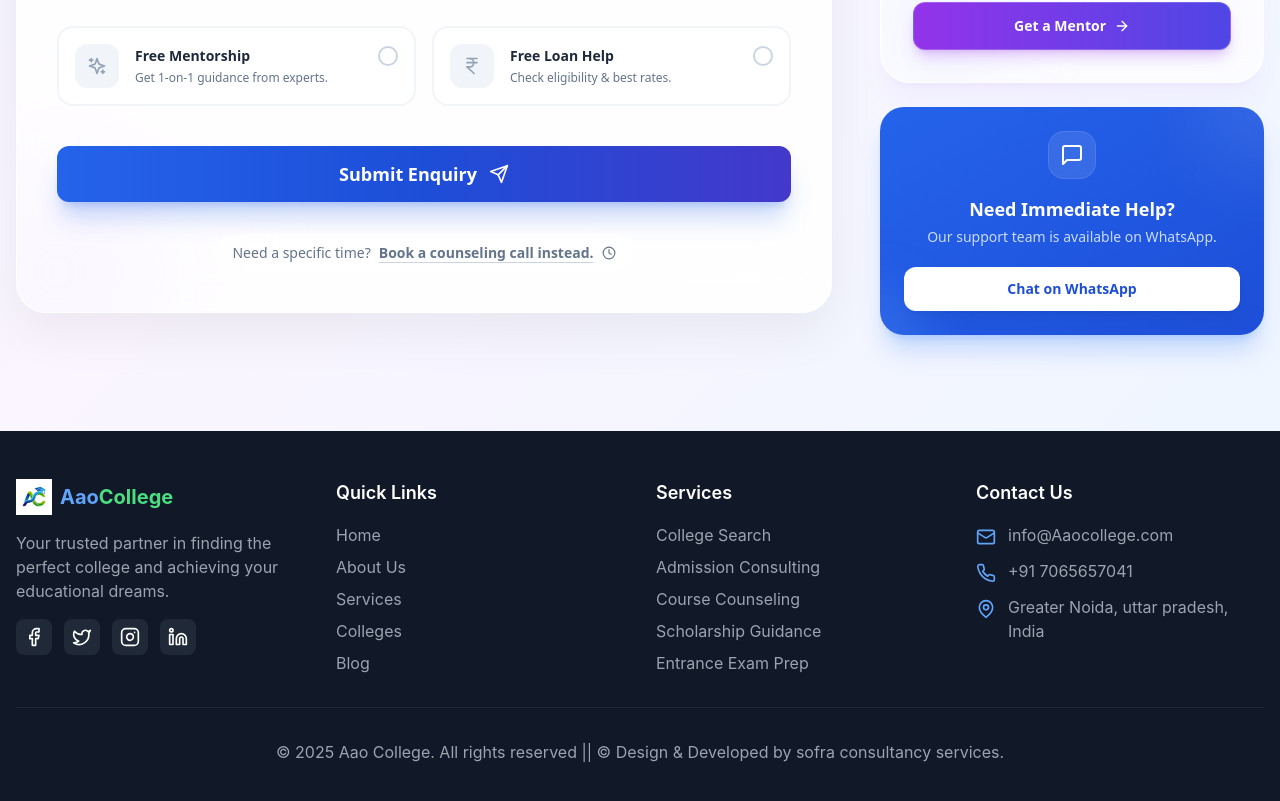
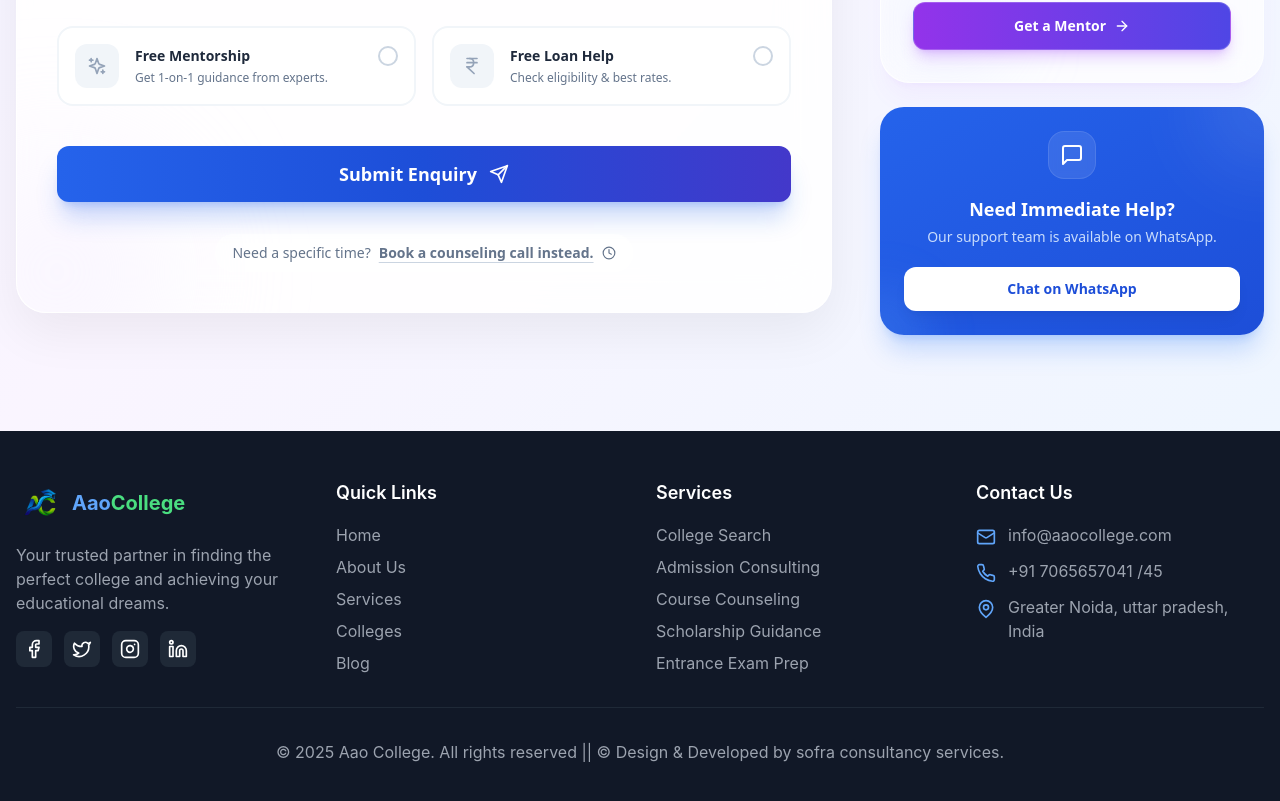
Before and after one commit to chalocollegeofficial/chalocollege, a React (Vite) app: page /contact in a window 1280 px wide. Shown: the part 1023-1824 px from the top of the page. Built offline with nearby package versions, Linux system fonts and the light colour scheme.

Commit message:
Little changes made

```diff
--- a/index.html
+++ b/index.html
@@ -10,20 +10,20 @@
   <meta name="viewport" content="width=device-width, initial-scale=1.0" />
 
   <!-- Brand/Generator -->
-  <meta name="generator" content="ChaloCollege" />
-  <meta name="application-name" content="ChaloCollege" />
+  <meta name="generator" content="AaoCollege" />
+  <meta name="application-name" content="AaoCollege" />
 
   <!-- =========================================================
          TITLE + DESCRIPTION
   ========================================================== -->
-  <title>ChaloCollege | College Admissions, Courses, Fees, Reviews & Mentorship</title>
+  <title>Aao College | College Admissions, Courses, Fees, Reviews & Mentorship</title>
   <meta name="description"
-    content="Find the best colleges, courses, fees, and verified student reviews. Get admission guidance, counseling, and free mentorship support with ChaloCollege." />
+    content="Find the best colleges, courses, fees, and verified student reviews. Get admission guidance, counseling, and free mentorship support with AaoCollege." />
 
   <!-- Helpful optional SEO meta -->
   <meta name="keywords"
     content="college admissions, colleges in India, course fees, Greater Noida colleges, counseling, mentorship, PG near colleges" />
-  <meta name="author" content="ChaloCollege" />
+  <meta name="author" content="AaoCollege" />
 
   <!-- =========================================================
          INDEXING
@@ -34,7 +34,7 @@
   <!-- =========================================================
          CANONICAL
   ========================================================== -->
-  <link rel="canonical" href="https://chalocollege.com/" />
+  <link rel="canonical" href="https://aaocollege.com/" />
 
   <!-- =========================================================
          LOGO SOURCE (FROM NAVBAR)
@@ -64,12 +64,12 @@
   <!-- =========================================================
          OPEN GRAPH
   ========================================================== -->
-  <meta property="og:site_name" content="ChaloCollege" />
+  <meta property="og:site_name" content="AaoCollege" />
   <meta property="og:type" content="website" />
-  <meta property="og:url" content="https://chalocollege.com/" />
-  <meta property="og:title" content="ChaloCollege | College Admissions, Courses, Fees, Reviews & Mentorship" />
+  <meta property="og:url" content="https://aaocollege.com/" />
+  <meta property="og:title" content="AaoCollege | College Admissions, Courses, Fees, Reviews & Mentorship" />
   <meta property="og:description"
-    content="Explore colleges, compare courses & fees, read verified reviews, and get admission guidance with ChaloCollege." />
+    content="Explore colleges, compare courses & fees, read verified reviews, and get admission guidance with AaoCollege." />
   <!-- Using your current logo as OG image (safe fallback) -->
   <meta property="og:image"
     content="https://horizons-cdn.hostinger.com/e148a778-f5d3-4216-abaa-f24f53f3982a/51eee7f97219bd80b91be3297c182a6f.png" />
@@ -78,8 +78,8 @@
          TWITTER
   ========================================================== -->
   <meta name="twitter:card" content="summary_large_image" />
-  <meta name="twitter:url" content="https://chalocollege.com/" />
-  <meta name="twitter:title" content="ChaloCollege | College Admissions, Courses, Fees, Reviews & Mentorship" />
+  <meta name="twitter:url" content="https://aaocollege.com/" />
+  <meta name="twitter:title" content="AaoCollege | College Admissions, Courses, Fees, Reviews & Mentorship" />
   <meta name="twitter:description"
     content="Find colleges, courses, fees, and verified student reviews. Get admission guidance and free mentorship." />
   <meta name="twitter:image"
@@ -98,8 +98,8 @@
     {
       "@context": "https://schema.org",
       "@type": "Organization",
-      "name": "ChaloCollege",
-      "url": "https://chalocollege.com/",
+      "name": "AaoCollege",
+      "url": "https://aaocollege.com/",
       "logo": "https://horizons-cdn.hostinger.com/e148a778-f5d3-4216-abaa-f24f53f3982a/51eee7f97219bd80b91be3297c182a6f.png"
     }
   </script>
@@ -108,11 +108,11 @@
     {
       "@context": "https://schema.org",
       "@type": "WebSite",
-      "name": "ChaloCollege",
-      "url": "https://chalocollege.com/",
+      "name": "AaoCollege",
+      "url": "https://aaocollege.com/",
       "potentialAction": {
         "@type": "SearchAction",
-        "target": "https://chalocollege.com/search?q={search_term_string}",
+        "target": "https://aaocollege.com/search?q={search_term_string}",
         "query-input": "required name=search_term_string"
       }
     }
--- a/src/components/Footer.jsx
+++ b/src/components/Footer.jsx
@@ -11,9 +11,9 @@ const Footer = () => {
             <div className="flex items-center space-x-2 mb-4">
               {/* New Logo Image */}
               <img
-                src="/logo.png"
+                src="/nobglogo.png"
                 alt="Aao College Logo"
-                className="h-9 w-9 object-contain"
+                className="h-12 w-12 object-contain"
               />
               {/* Branded Title */}
               <span className="text-xl font-bold">
@@ -67,11 +67,11 @@ const Footer = () => {
             <ul className="space-y-3">
               <li className="flex items-start space-x-3">
                 <Mail className="h-5 w-5 text-blue-400 mt-1 flex-shrink-0" />
-                <span className="text-gray-400">info@Aaocollege.com</span>
+                <span className="text-gray-400">info@aaocollege.com</span>
               </li>
               <li className="flex items-start space-x-3">
                 <Phone className="h-5 w-5 text-blue-400 mt-1 flex-shrink-0" />
-                <span className="text-gray-400">+91 7065657041</span>
+                <span className="text-gray-400">+91 7065657041 /45</span>
               </li>
               <li className="flex items-start space-x-3">
                 <MapPin className="h-5 w-5 text-blue-400 mt-1 flex-shrink-0" />
--- a/src/components/Navbar.jsx
+++ b/src/components/Navbar.jsx
@@ -33,7 +33,7 @@ const Navbar = () => {
           <Link to="/" className="flex items-center space-x-2 group">
             {/* New Logo Image */}
             <img
-              src="/logo.png"
+              src="/nobglogo.png"
               alt="Aao College Logo"
               className="h-16 w-16 object-contain"
             />
--- a/src/components/colleges/FilterSidebar.jsx
+++ b/src/components/colleges/FilterSidebar.jsx
@@ -2,7 +2,7 @@ import React from 'react';
 import { X } from 'lucide-react';
 import { Button } from '@/components/ui/button';
 
-const FilterSidebar = ({ show, onClose, onFilterChange, filters }) => {
+const FilterSidebar = ({ show, onClose, onFilterChange, filters, cities = [] }) => {
   const states = [
     'Delhi', 'Uttar Pradesh', 'Maharashtra', 'Karnataka', 'Tamil Nadu',
     'Telangana', 'West Bengal', 'Rajasthan', 'Punjab', 'Haryana', 'Madhya Pradesh'
@@ -22,6 +22,7 @@ const FilterSidebar = ({ show, onClose, onFilterChange, filters }) => {
   const handleClear = () => {
     onFilterChange({
       state: '',
+      city: '',
       course: '',
       collegeName: '',
       category: '',
@@ -89,6 +90,21 @@ const FilterSidebar = ({ show, onClose, onFilterChange, filters }) => {
               </select>
             </div>
 
+            {/* ✅ City filter */}
+            <div>
+              <h3 className="font-semibold text-gray-900 mb-3">City</h3>
+              <select
+                className="w-full border rounded-md px-3 py-2 text-sm bg-white focus:ring-2 focus:ring-blue-100 outline-none"
+                value={filters.city || ''}
+                onChange={(e) => handleChange('city', e.target.value)}
+              >
+                <option value="">All Cities</option>
+                {cities.map((c) => (
+                  <option key={c} value={c}>{c}</option>
+                ))}
+              </select>
+            </div>
+
             <div>
               <h3 className="font-semibold text-gray-900 mb-3">Course</h3>
               <select
--- a/src/components/home/HeroSection.jsx
+++ b/src/components/home/HeroSection.jsx
@@ -135,7 +135,7 @@ const HeroSection = () => {
               <div className="flex items-center space-x-3">
                 <div className="bg-blue-100 rounded-lg">
                   <img
-                    src="/logo.png"
+                    src="/nobglogo.png"
                     alt="Aao College Logo small icon"
                     className="h-14 w-14 object-contain"
                   />
--- a/src/pages/CollegeListingsPage.jsx
+++ b/src/pages/CollegeListingsPage.jsx
@@ -17,6 +17,7 @@ const CollegeListingsPage = () => {
 
   const [filters, setFilters] = useState({
     state: '',
+    city: '',
     course: '',
     collegeName: '',
     category: '',
@@ -27,12 +28,14 @@ const CollegeListingsPage = () => {
     const search = searchParams.get('search');
     const course = searchParams.get('course');
     const loc = searchParams.get('location');
+    const city = searchParams.get('city');
 
     setFilters((prev) => ({
       ...prev,
       collegeName: search || '',
       course: course || '',
       state: loc || '',
+      city: city || '',
     }));
 
     fetchColleges();
@@ -72,6 +75,16 @@ const CollegeListingsPage = () => {
     return [];
   };
 
+  // ✅ Build a dynamic list of cities for the sidebar filter
+  const cities = React.useMemo(() => {
+    const unique = new Set();
+    for (const c of colleges) {
+      const city = (c.city || '').trim();
+      if (city) unique.add(city);
+    }
+    return Array.from(unique).sort((a, b) => a.localeCompare(b));
+  }, [colleges]);
+
   const filteredColleges = colleges.filter((college) => {
     if (filters.collegeName) {
       const searchTerm = filters.collegeName.toLowerCase();
@@ -81,8 +94,14 @@ const CollegeListingsPage = () => {
 
     if (filters.state) {
       const filterState = filters.state.toLowerCase();
-      const locationString = `${college.state || ''} ${college.city || ''}`.toLowerCase();
-      if (!locationString.includes(filterState)) return false;
+      const collegeState = (college.state || '').toLowerCase();
+      if (!collegeState.includes(filterState)) return false;
+    }
+
+    if (filters.city) {
+      const filterCity = filters.city.toLowerCase();
+      const collegeCity = (college.city || '').toLowerCase();
+      if (!collegeCity.includes(filterCity)) return false;
     }
 
     if (filters.course) {
@@ -146,6 +165,7 @@ const CollegeListingsPage = () => {
                     onClose={() => setShowFilters(false)}
                     onFilterChange={handleFilterChange}
                     filters={filters}
+                    cities={cities}
                   />
                 </div>
               </div>
@@ -180,7 +200,7 @@ const CollegeListingsPage = () => {
                     <p className="text-gray-500 mt-2">Try adjusting your filters.</p>
                     <Button
                       variant="link"
-                      onClick={() => setFilters({ state: '', course: '', collegeName: '', category: '' })}
+                      onClick={() => setFilters({ state: '', city: '', course: '', collegeName: '', category: '' })}
                       className="text-blue-600 mt-2"
                     >
                       Clear all filters
--- a/src/pages/ContactPage.jsx
+++ b/src/pages/ContactPage.jsx
@@ -279,7 +279,7 @@ const ContactPage = () => {
           className="text-center mb-16 space-y-4"
         >
           <span className="inline-block py-1 px-3 rounded-full bg-blue-100 text-blue-700 text-sm font-semibold tracking-wide mb-2 border border-blue-200">
-            Admissions Open 2025-26
+            Admissions Open for 2026 Batch
           </span>
           <h1 className="text-4xl md:text-5xl font-extrabold text-slate-900 tracking-tight">
             Start Your <span className="text-transparent bg-clip-text bg-gradient-to-r from-blue-600 to-violet-600">College Journey</span>
```
